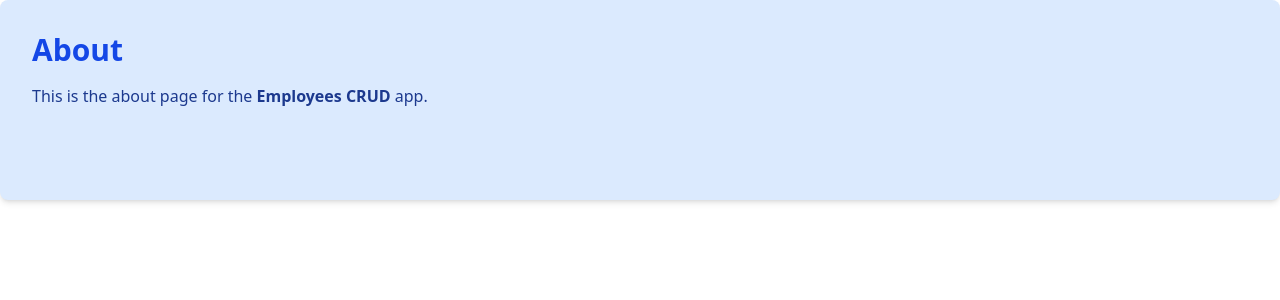
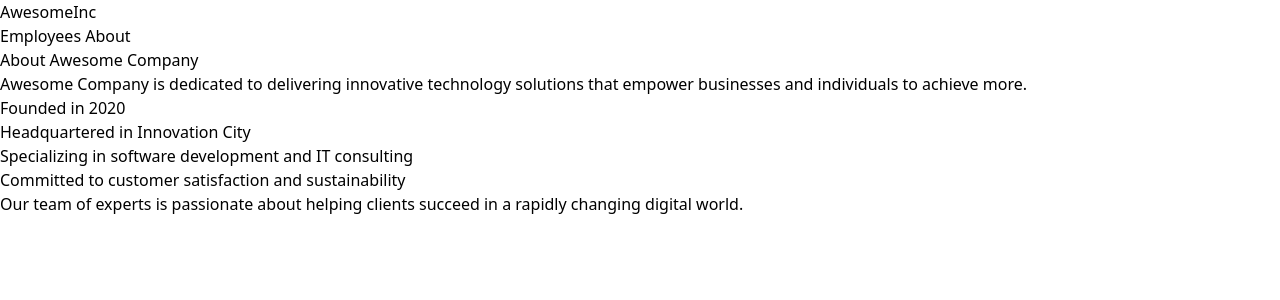
Before and after one commit to derrick-shema/employees-crud, a SvelteKit app in the folder frontend/: page /about in a window 1280 px wide. Shown: the top 300 px of the page. Built offline with nearby package versions, Linux system fonts and the light colour scheme.

Commit message:
about & employee list

```diff
--- a/frontend/src/routes/+layout.svelte
+++ b/frontend/src/routes/+layout.svelte
@@ -1,5 +1,13 @@
 <script lang="ts">
 	import '../app.css';
 </script>
-
+<header>
+  <div>
+    <span>AwesomeInc</span>
+  </div>
+  <nav>
+    <a href="/employees">Employees</a>
+    <a href="/about">About</a>
+  </nav>
+</header>
 <slot />
--- a/frontend/src/routes/+page.svelte
+++ b/frontend/src/routes/+page.svelte
@@ -1,11 +1,11 @@
-<script>
-// @ts-nocheck
-</script>
 
-<h1>Welcome to SvelteKit</h1>
-<p>Visit <a href="https://svelte.dev/docs/kit">svelte.dev/docs/kit</a> to read the documentation</p>
 
-<!-- Add this link -->
-<p>
-  <a href="/about" class="text-blue-600 underline">About this app</a>
-</p>
+<section>
+  <p>At Awesome Company, we believe in empowering businesses and individuals through innovative technology and exceptional service.</p>
+  <ul>
+    <li>Cutting-edge solutions tailored to your needs</li>
+    <li>Dedicated support from our expert team</li>
+    <li>Trusted by industry leaders worldwide</li>
+    <li>Committed to sustainability and growth</li>
+  </ul>
+</section>
--- a/frontend/src/routes/about/+page.svelte
+++ b/frontend/src/routes/about/+page.svelte
@@ -1,6 +1,13 @@
-<div class="bg-blue-100 min-h-[200px] rounded-lg p-8 shadow-md">
-  <h1 class="text-3xl font-bold text-blue-700 mb-4">About</h1>
-  <p class="text-blue-900">
-    This is the about page for the <span class="font-semibold">Employees CRUD</span> app.
-  </p>
-</div>
+<h1>About Awesome Company</h1>
+<p>
+  Awesome Company is dedicated to delivering innovative technology solutions that empower businesses and individuals to achieve more.
+</p>
+<ul>
+  <li>Founded in 2020</li>
+  <li>Headquartered in Innovation City</li>
+  <li>Specializing in software development and IT consulting</li>
+  <li>Committed to customer satisfaction and sustainability</li>
+</ul>
+<p>
+  Our team of experts is passionate about helping clients succeed in a rapidly changing digital world.
+</p>
--- /dev/null
+++ b/frontend/src/routes/employees/+page.svelte
@@ -0,0 +1,4 @@
+<section>
+  <h1>Our Awesome Staff</h1>
+
+</section>
```
